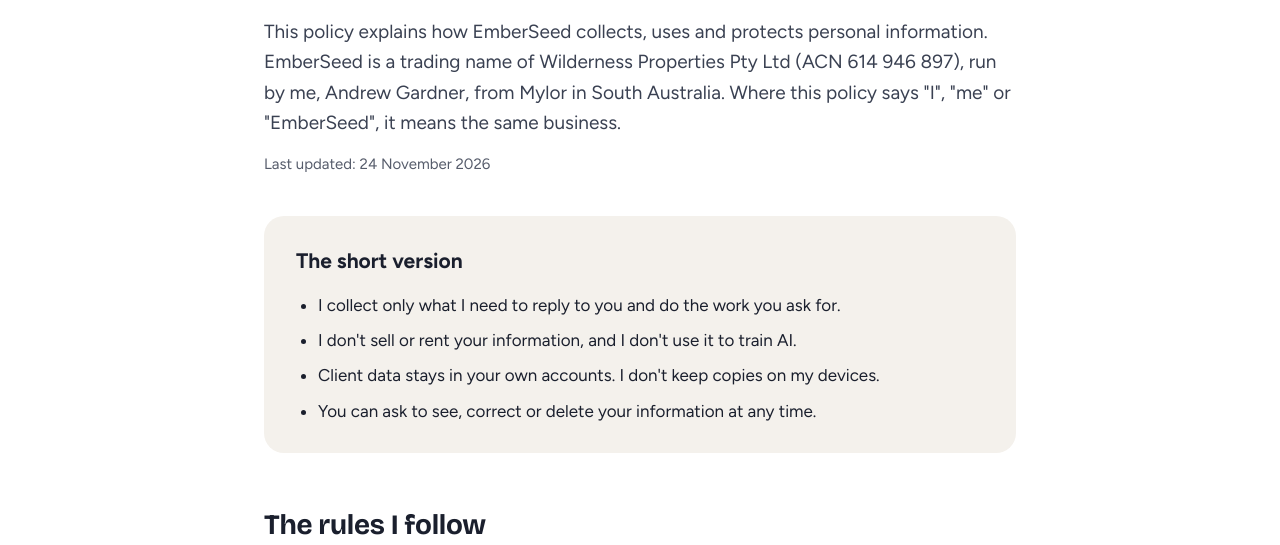
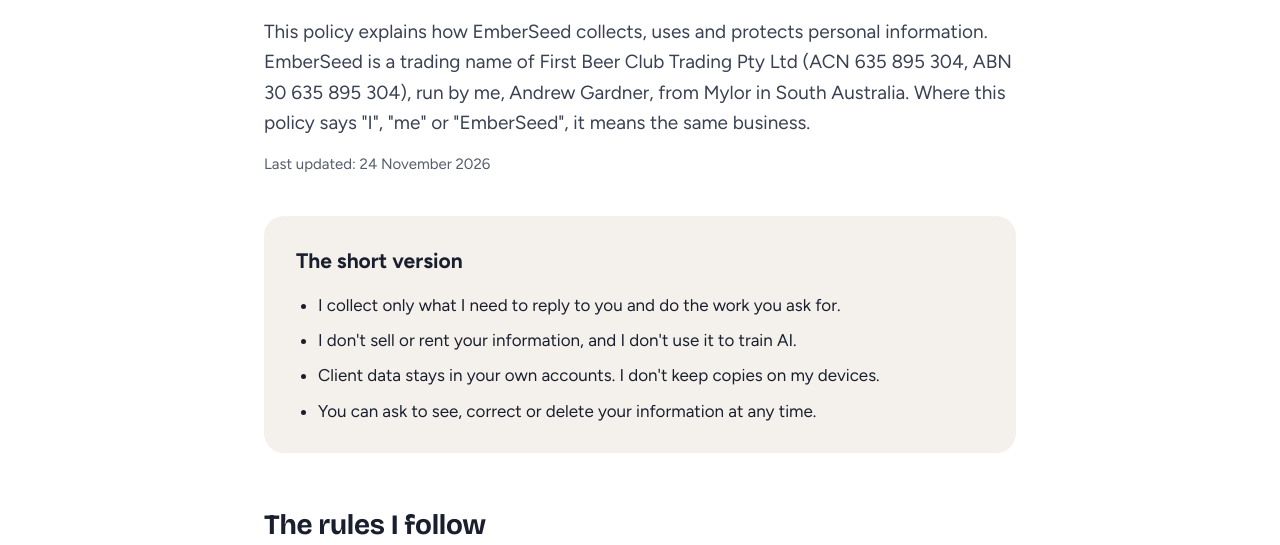
Before and after one commit to AndrewGardnerEmberSeed/emberseed-website, a plain HTML site: page privacy.html in a window 1280 px wide. Shown: the part 255-800 px from the top of the page. Drawn offline with nearby package versions, Linux system fonts and the light colour scheme.

Commit message:
Footer and privacy page: EmberSeed is a trading name of First Beer Club Trading
Why: "EmberSeed" was registered as a business name of First Beer Club Trading Pty Ltd on 24 Nov 2026, and
Wilderness Properties has no ABN. Andrew's word in the chat, 24 Nov 2026: "Update the EmberSeed website to
First Beer Club Trading".

Co-Authored-By: Claude Opus 5.5 <noreply@anthropic.com>

```diff
--- a/privacy.html
+++ b/privacy.html
@@ -61,7 +61,7 @@
 <main style="display: block; max-width: 800px; margin: 0 auto; padding: 72px 24px 96px;">
 <p style="margin: 0 0 14px; font-weight: 700; color: #C2410C; font-size: 14px; letter-spacing: 0.08em; text-transform: uppercase;">Privacy</p>
 <h1 style="margin: 0; font-family: 'Bricolage Grotesque', sans-serif; font-weight: 700; font-size: clamp(38px, 4.6vw, 56px); line-height: 1.05; letter-spacing: -0.025em;">Privacy policy</h1>
-<p style="margin: 22px 0 0; font-size: 19px; color: #3A4152;">This policy explains how EmberSeed collects, uses and protects personal information. EmberSeed is a trading name of Wilderness Properties Pty Ltd (ACN 614 946 897), run by me, Andrew Gardner, from Mylor in South Australia. Where this policy says "I", "me" or "EmberSeed", it means the same business.</p>
+<p style="margin: 22px 0 0; font-size: 19px; color: #3A4152;">This policy explains how EmberSeed collects, uses and protects personal information. EmberSeed is a trading name of First Beer Club Trading Pty Ltd (ACN 635 895 304, ABN 30 635 895 304), run by me, Andrew Gardner, from Mylor in South Australia. Where this policy says "I", "me" or "EmberSeed", it means the same business.</p>
 <p style="margin: 14px 0 0; font-size: 15px; color: #565C6B;">Last updated: 24 November 2026</p>
 
 <section aria-label="The short version" style="margin-top: 40px; background: #F4F1EC; border-radius: 20px; padding: 28px 32px;">
@@ -145,7 +145,7 @@
 
 <footer style="background: #1A1F2D;">
 <div style="max-width: 1160px; margin: 0 auto; padding: 22px 24px; display: flex; flex-wrap: wrap; gap: 10px 24px; justify-content: space-between; font-size: 14px; color: #C3C7D1;">
-<p style="margin: 0;">EmberSeed is a trading name of Wilderness Properties Pty Ltd · ACN 614 946 897 · Mylor SA 5153</p>
+<p style="margin: 0;">EmberSeed is a trading name of First Beer Club Trading Pty Ltd · ACN 635 895 304 · ABN 30 635 895 304 · Mylor SA 5153</p>
 <p style="margin: 0; display: flex; gap: 20px;"><a href="/" style="color: #C3C7D1; text-decoration: underline; text-underline-offset: 3px;">Home</a><a href="/news" style="color: #C3C7D1; text-decoration: underline; text-underline-offset: 3px;">News</a><a href="/playbook" style="color: #C3C7D1; text-decoration: underline; text-underline-offset: 3px;">Playbook</a><a href="/how-i-use-ai" style="color: #C3C7D1; text-decoration: underline; text-underline-offset: 3px;">How I use AI</a></p>
 </div>
 </footer>
```
Also changed, not shown: how-i-use-ai.html (+1 -1 lines), index.html (+1 -1 lines), thank-you.html (+1 -1 lines), 1 other file.
